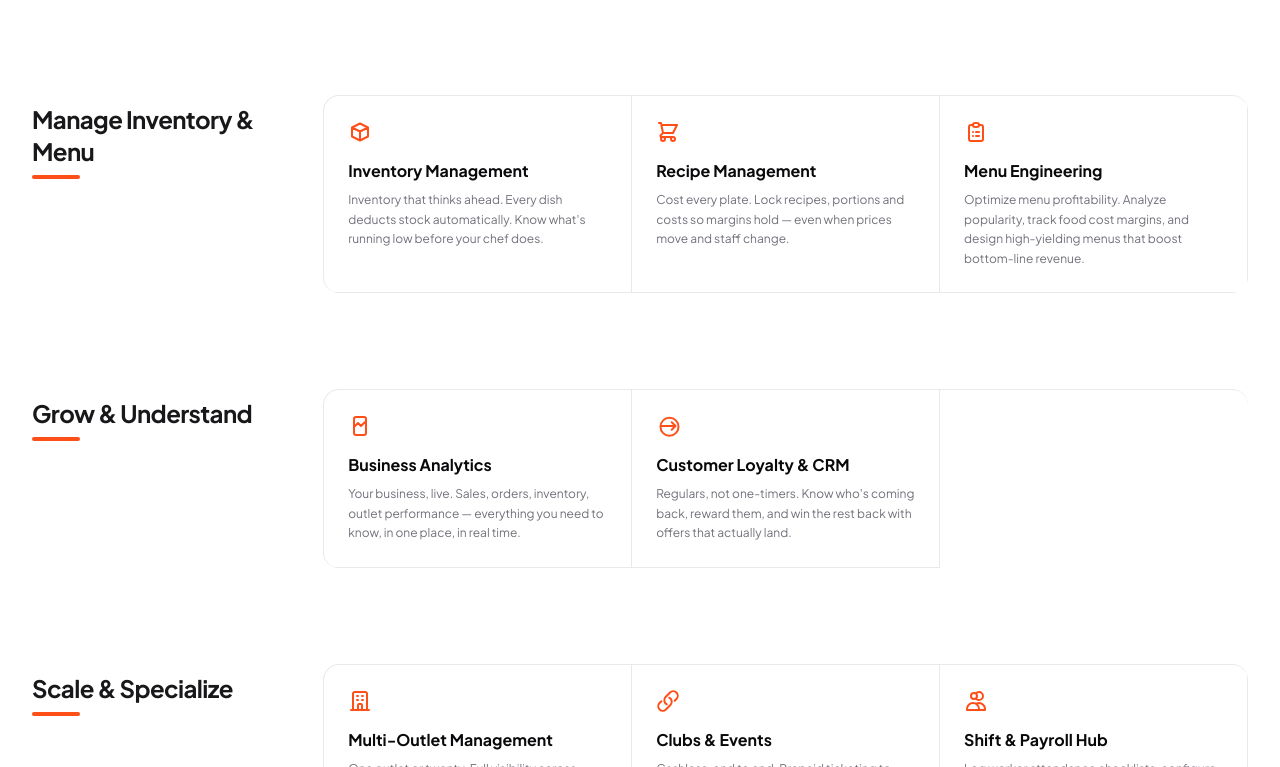
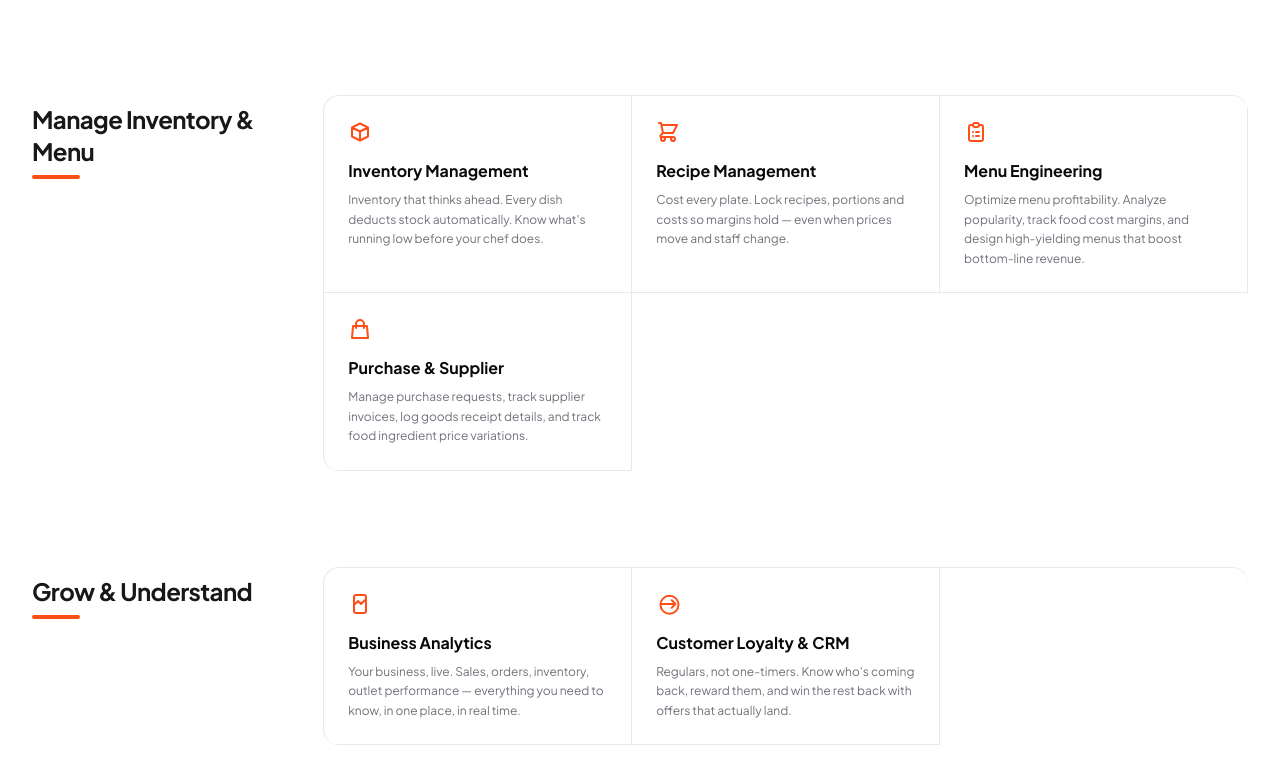
Before and after one commit to itbotpipes/Digitory-v3, a Next.js app: page /solutions in a window 1280 px wide. Shown: the part 1713-2480 px from the top of the page. Built offline with nearby package versions, Linux system fonts and the light colour scheme; no server answers.

Commit message:
solution list change

```diff
--- a/src/components/home/DigitoryAiLayerCard.tsx
+++ b/src/components/home/DigitoryAiLayerCard.tsx
@@ -234,10 +234,7 @@ export default function DigitoryAiLayerCard() {
           12  Ai integrated modules • 1 connected platform
         </span>
 
-        {/* Down Arrow Floating Icon */}
-        <div className="absolute -bottom-5 left-1/2 -translate-x-1/2 w-6 h-6 rounded-full bg-white dark:bg-zinc-800 border border-zinc-200 dark:border-zinc-700 shadow-xs flex items-center justify-center text-zinc-500 dark:text-zinc-400 cursor-pointer hover:bg-zinc-50 dark:hover:bg-zinc-700 transition-colors">
-          <ChevronDown className="w-3 h-3" />
-        </div>
+
       </div>
 
     </div>
--- a/src/components/solutions/Capabilities.tsx
+++ b/src/components/solutions/Capabilities.tsx
@@ -17,6 +17,151 @@ interface FeatureItem {
 interface FeatureGroup {
   name: string;
   items: FeatureItem[];
+}
+
+function renderCardIcon(item: FeatureItem) {
+  const icon = item.icon;
+  if (icon) {
+    if (typeof icon === 'string') {
+      const trimmed = icon.trim();
+      if (trimmed.startsWith('<svg')) {
+        return (
+          <div
+            className="w-6 h-6 [&>svg]:w-full [&>svg]:h-full flex items-center justify-center"
+            dangerouslySetInnerHTML={{ __html: trimmed }}
+          />
+        );
+      }
+      if (trimmed.startsWith('http') || trimmed.startsWith('/') || trimmed.startsWith('data:')) {
+        return <img src={trimmed} alt="" className="w-6 h-6 object-contain" />;
+      }
+    } else {
+      return <div className="w-6 h-6 flex items-center justify-center">{icon}</div>;
+    }
+  }
+
+  // Keyword matching fallback icons
+  const idStr = (item.id || '').toLowerCase();
+  const titleStr = (item.title || '').toLowerCase();
+  const text = `${idStr} ${titleStr}`;
+
+  if (text.includes('purchase') || text.includes('supplier') || text.includes('procurement') || text.includes('vendor')) {
+    return (
+      <svg className="w-6 h-6" fill="none" viewBox="0 0 24 24" stroke="currentColor" strokeWidth={2}>
+        <path strokeLinecap="round" strokeLinejoin="round" d="M16 11V7a4 4 0 00-8 0v4M5 9h14l1 12H4L5 9z" />
+      </svg>
+    );
+  }
+
+  if (text.includes('inventory') || text.includes('stock') || text.includes('warehouse')) {
+    return (
+      <svg className="w-6 h-6" fill="none" viewBox="0 0 24 24" stroke="currentColor" strokeWidth={2}>
+        <path strokeLinecap="round" strokeLinejoin="round" d="M20 7.5l-8 4-8-4M12 11.5v9M20 7.5v9l-8 4M20 7.5L12 3.5M4 7.5v9l8 4M4 7.5L12 3.5" />
+      </svg>
+    );
+  }
+
+  if (text.includes('pos') || text.includes('billing') || text.includes('cashier') || text.includes('checkout') || text.includes('invoice')) {
+    return (
+      <svg className="w-6 h-6" fill="none" viewBox="0 0 24 24" stroke="currentColor" strokeWidth={2}>
+        <path strokeLinecap="round" strokeLinejoin="round" d="M9 12h6m-6 4h6m2 5H7a2 2 0 01-2-2V5a2 2 0 012-2h5.586a1 1 0 01.707.293l5.414 5.414a1 1 0 01.293.707V19a2 2 0 01-2 2z" />
+      </svg>
+    );
+  }
+
+  if (text.includes('kds') || text.includes('kitchen') || text.includes('chef')) {
+    return (
+      <svg className="w-6 h-6" fill="none" viewBox="0 0 24 24" stroke="currentColor" strokeWidth={2}>
+        <path strokeLinecap="round" strokeLinejoin="round" d="M12 6v6h4.5m4.5 0a9 9 0 11-18 0 9 9 0 0118 0z" />
+      </svg>
+    );
+  }
+
+  if (text.includes('qr') || text.includes('scan') || text.includes('waiter') || text.includes('dine-in')) {
+    return (
+      <svg className="w-6 h-6" fill="none" viewBox="0 0 24 24" stroke="currentColor" strokeWidth={2}>
+        <path strokeLinecap="round" strokeLinejoin="round" d="M12 4v1v6M4 9h16M4 4h16a2 2 0 012 2v12a2 2 0 01-2 2H4a2 2 0 01-2-2V6a2 2 0 012-2z" />
+      </svg>
+    );
+  }
+
+  if (text.includes('booking') || text.includes('reservation') || text.includes('table')) {
+    return (
+      <svg className="w-6 h-6" fill="none" viewBox="0 0 24 24" stroke="currentColor" strokeWidth={2}>
+        <path strokeLinecap="round" strokeLinejoin="round" d="M8 7V3m8 4V3m-9 8h10M5 21h14a2 2 0 002-2V7a2 2 0 00-2-2H5a2 2 0 00-2 2v12a2 2 0 002 2z" />
+      </svg>
+    );
+  }
+
+  if (text.includes('recipe') || text.includes('cost') || text.includes('margin')) {
+    return (
+      <svg className="w-6 h-6" fill="none" viewBox="0 0 24 24" stroke="currentColor" strokeWidth={2}>
+        <path strokeLinecap="round" strokeLinejoin="round" d="M3 3h2l.4 2M7 13h10l4-8H5.4M7 13L5.4 5M7 13l-2.293 2.293c-.63.63-.184 1.707.707 1.707H17m0 0a2 2 0 100 4 2 2 0 000-4zm-8 2a2 2 0 11-4 0 2 2 0 014 0z" />
+      </svg>
+    );
+  }
+
+  if (text.includes('menu')) {
+    return (
+      <svg className="w-6 h-6" fill="none" viewBox="0 0 24 24" stroke="currentColor" strokeWidth={2}>
+        <path strokeLinecap="round" strokeLinejoin="round" d="M9 5H7a2 2 0 00-2 2v12a2 2 0 002 2h10a2 2 0 002-2V7a2 2 0 00-2-2h-2M9 5a2 2 0 002 2h2a2 2 0 002-2M9 5a2 2 0 012-2h2a2 2 0 012 2m-3 7h3m-3 4h3m-6-4h.01M9 16h.01" />
+      </svg>
+    );
+  }
+
+  if (text.includes('report') || text.includes('analytic') || text.includes('stat') || text.includes('insight') || text.includes('business')) {
+    return (
+      <svg className="w-6 h-6" fill="none" viewBox="0 0 24 24" stroke="currentColor" strokeWidth={2}>
+        <path strokeLinecap="round" strokeLinejoin="round" d="M7 12l3-3 3 3 4-4M8 21h8a2 2 0 002-2V5a2 2 0 00-2-2H8a2 2 0 00-2 2v14a2 2 0 002 2z" />
+      </svg>
+    );
+  }
+
+  if (text.includes('loyalty') || text.includes('crm') || text.includes('customer') || text.includes('guest')) {
+    return (
+      <svg className="w-6 h-6" fill="none" viewBox="0 0 24 24" stroke="currentColor" strokeWidth={2}>
+        <path strokeLinecap="round" strokeLinejoin="round" d="M4.5 12h15m0 0l-3.75-3.75M19.5 12l-3.75 3.75m-11.25-3a9 9 0 1118 0 9 9 0 01-18 0z" />
+      </svg>
+    );
+  }
+
+  if (text.includes('outlet') || text.includes('control') || text.includes('chain') || text.includes('multi')) {
+    return (
+      <svg className="w-6 h-6" fill="none" viewBox="0 0 24 24" stroke="currentColor" strokeWidth={2}>
+        <path strokeLinecap="round" strokeLinejoin="round" d="M19 21V5a2 2 0 00-2-2H7a2 2 0 00-2 2v16m14 0h2m-2 0h-5m-9 0H3m2 0h5M9 7h1m-1 4h1m4-4h1m-1 4h1m-5 10v-5a1 1 0 011-1h2a1 1 0 011 1v5m-4 0h4" />
+      </svg>
+    );
+  }
+
+  if (text.includes('event') || text.includes('club') || text.includes('ticket')) {
+    return (
+      <svg className="w-6 h-6" fill="none" viewBox="0 0 24 24" stroke="currentColor" strokeWidth={2}>
+        <path strokeLinecap="round" strokeLinejoin="round" d="M13.19 8.688a4.5 4.5 0 011.242 7.244l-4.5 4.5a4.5 4.5 0 01-6.364-6.364l1.757-1.757m13.35-.622l1.757-1.757a4.5 4.5 0 00-6.364-6.364l-4.5 4.5a4.5 4.5 0 001.242 7.244" />
+      </svg>
+    );
+  }
+
+  if (text.includes('shift') || text.includes('payroll') || text.includes('staff') || text.includes('worker') || text.includes('employee')) {
+    return (
+      <svg className="w-6 h-6" fill="none" viewBox="0 0 24 24" stroke="currentColor" strokeWidth={2}>
+        <path strokeLinecap="round" strokeLinejoin="round" d="M12 4.354a4 4 0 110 5.292M15 21H3v-1a6 6 0 0112 0v1zm0 0h6v-1a6 6 0 00-9-5.197M13 7a3 3 0 11-6 0 3 3 0 016 0z" />
+      </svg>
+    );
+  }
+
+  if (text.includes('prep') || text.includes('central')) {
+    return (
+      <svg className="w-6 h-6" fill="none" viewBox="0 0 24 24" stroke="currentColor" strokeWidth={2}>
+        <path strokeLinecap="round" strokeLinejoin="round" d="M19 11H5m14 0a2 2 0 012 2v6a2 2 0 01-2 2H5v-6a2 2 0 012-2m14 0V9a2 2 0 00-2-2h-2" />
+      </svg>
+    );
+  }
+
+  return (
+    <svg className="w-6 h-6" fill="none" viewBox="0 0 24 24" stroke="currentColor" strokeWidth={2}>
+      <path strokeLinecap="round" strokeLinejoin="round" d="M4 6a2 2 0 012-2h2a2 2 0 012 2v2a2 2 0 01-2 2H6a2 2 0 01-2-2V6zM14 6a2 2 0 012-2h2a2 2 0 012 2v2a2 2 0 01-2 2h-2a2 2 0 01-2-2V6zM4 16a2 2 0 012-2h2a2 2 0 012 2v2a2 2 0 01-2 2H6a2 2 0 01-2-2v-2zM14 16a2 2 0 012-2h2a2 2 0 012 2v2a2 2 0 01-2 2h-2a2 2 0 01-2-2v-2z" />
+    </svg>
+  );
 }
 
 function renderHighlightedText(text: string) {
@@ -124,6 +269,16 @@ export default function Capabilities() {
           icon: (
             <svg className="w-6 h-6" fill="none" viewBox="0 0 24 24" stroke="currentColor" strokeWidth={2}>
               <path strokeLinecap="round" strokeLinejoin="round" d="M9 5H7a2 2 0 00-2 2v12a2 2 0 002 2h10a2 2 0 002-2V7a2 2 0 00-2-2h-2M9 5a2 2 0 002 2h2a2 2 0 002-2M9 5a2 2 0 012-2h2a2 2 0 012 2m-3 7h3m-3 4h3m-6-4h.01M9 16h.01" />
+            </svg>
+          ),
+        },
+        {
+          id: "purchase-supplier",
+          title: "Purchase & Supplier",
+          desc: "Manage purchase requests, track supplier invoices, log goods receipt details, and track food ingredient price variations.",
+          icon: (
+            <svg className="w-6 h-6" fill="none" viewBox="0 0 24 24" stroke="currentColor" strokeWidth={2}>
+              <path strokeLinecap="round" strokeLinejoin="round" d="M16 11V7a4 4 0 00-8 0v4M5 9h14l1 12H4L5 9z" />
             </svg>
           ),
         }
@@ -390,19 +545,9 @@ export default function Capabilities() {
                           <img src={item.image} alt={item.title} className="w-full h-full object-cover" />
                         </div>
                       ) : (
-                        item.icon && (
-                          <div className="mb-4 text-[#FF4F18] shrink-0">
-                            {typeof item.icon === 'string' ? (
-                              item.icon.trim().startsWith('<svg') ? (
-                                <div className="w-6 h-6 [&>svg]:w-full [&>svg]:h-full flex items-center justify-center" dangerouslySetInnerHTML={{ __html: item.icon }} />
-                              ) : (
-                                <span className="text-xs font-mono">{item.icon}</span>
-                              )
-                            ) : (
-                              <div className="w-6 h-6 flex items-center justify-center">{item.icon}</div>
-                            )}
-                          </div>
-                        )
+                        <div className="mb-4 text-[#FF4F18] shrink-0">
+                          {renderCardIcon(item)}
+                        </div>
                       )}
 
                       <h4 className="text-base font-bold text-zinc-950 dark:text-white mb-2 leading-snug group-hover:text-[#FF4F18] transition-colors">{item.title}</h4>
--- a/src/lib/api.ts
+++ b/src/lib/api.ts
@@ -17,15 +17,24 @@ const handle401 = () => {
 };
 
 export const api = {
-  get: async (endpoint: string, token?: string) => {
-    const headers: HeadersInit = { 'Content-Type': 'application/json' };
+  get: async (endpoint: string, token?: string, options?: RequestInit) => {
+    const headers: Record<string, string> = {
+      'Content-Type': 'application/json',
+      ...(options?.headers as Record<string, string> || {}),
+    };
     if (token) headers['Authorization'] = `Bearer ${token}`;
 
-    const res = await fetch(`${API_URL}${endpoint}`, {
+    const fetchOptions: RequestInit = {
       method: 'GET',
       headers,
-      cache: 'no-store'
-    });
+      ...options,
+    };
+
+    if (!options?.cache && !options?.next) {
+      fetchOptions.cache = 'no-store';
+    }
+
+    const res = await fetch(`${API_URL}${endpoint}`, fetchOptions);
 
     if (!res.ok) {
       if (res.status === 401) {
--- a/src/lib/seo.ts
+++ b/src/lib/seo.ts
@@ -8,7 +8,7 @@ export async function generateSeoMetadata(pageType: string, idOrSlug: string, fa
       ? `/seo/${pageType}/${idOrSlug}`
       : `/seo/${pageType}/slug/${idOrSlug}`;
 
-    const res = await api.get(endpoint);
+    const res = await api.get(endpoint, undefined, { next: { revalidate: 60 } });
     const seo = res.data;
 
     if (!seo) {
@@ -46,8 +46,10 @@ export async function generateSeoMetadata(pageType: string, idOrSlug: string, fa
     }
 
     return metadata;
-  } catch (err) {
-    console.error('Failed to fetch SEO metadata', err);
+  } catch (err: any) {
+    if (process.env.NODE_ENV === 'development') {
+      console.warn(`[SEO Metadata] Using fallback for ${pageType}/${idOrSlug}:`, err?.message || err);
+    }
     return fallback as Metadata;
   }
 }
```
Also changed, not shown: src/features/Admin/Navbar.tsx (+41 -14 lines).
